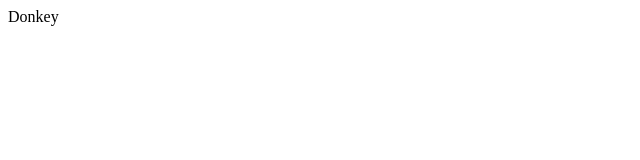
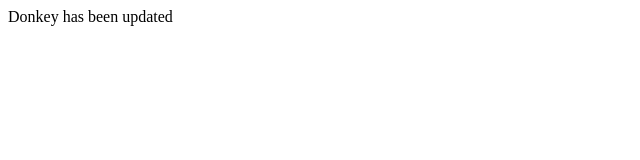
Before and after one commit to wutangpaul/netlify-ignore-demo, a plain HTML site: page donkey/index.html in a window 1280 px wide. Shown: the whole page, without its empty margins (0-640 px from the left). Drawn offline with Linux system fonts and the light colour scheme.

Commit message:
Update donkey site

```diff
--- a/donkey/index.html
+++ b/donkey/index.html
@@ -6,6 +6,6 @@
     <title>Donkey</title>
   </head>
   <body>
-    Donkey
+    Donkey has been updated
   </body>
 </html>
```
